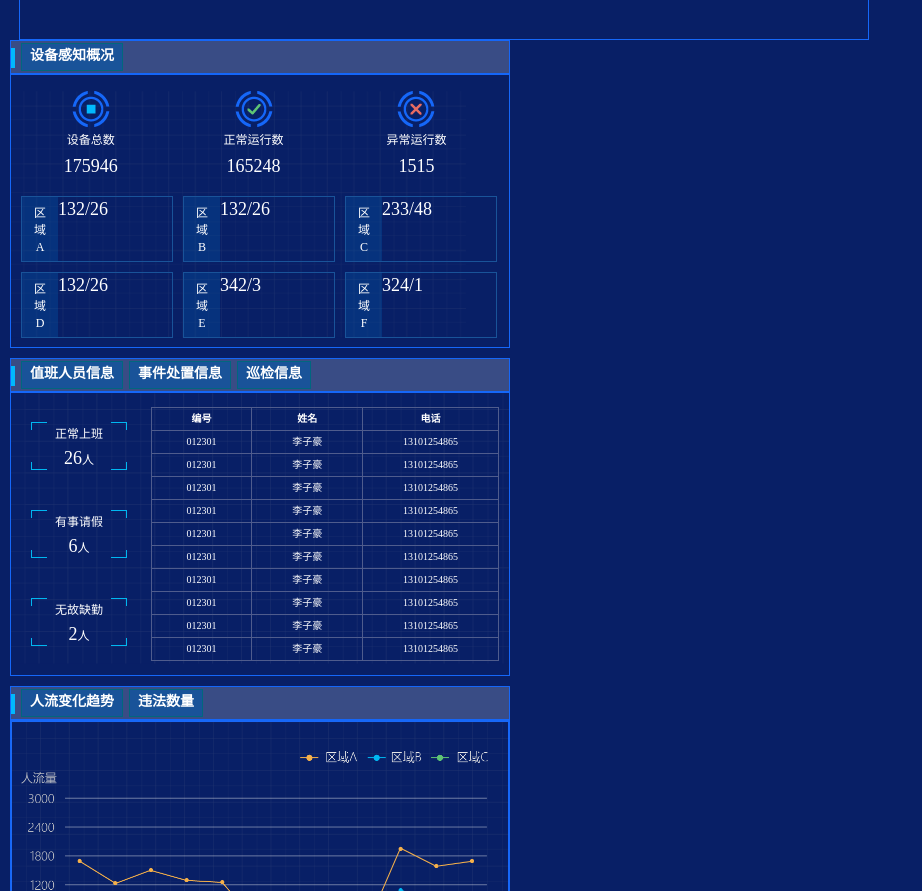
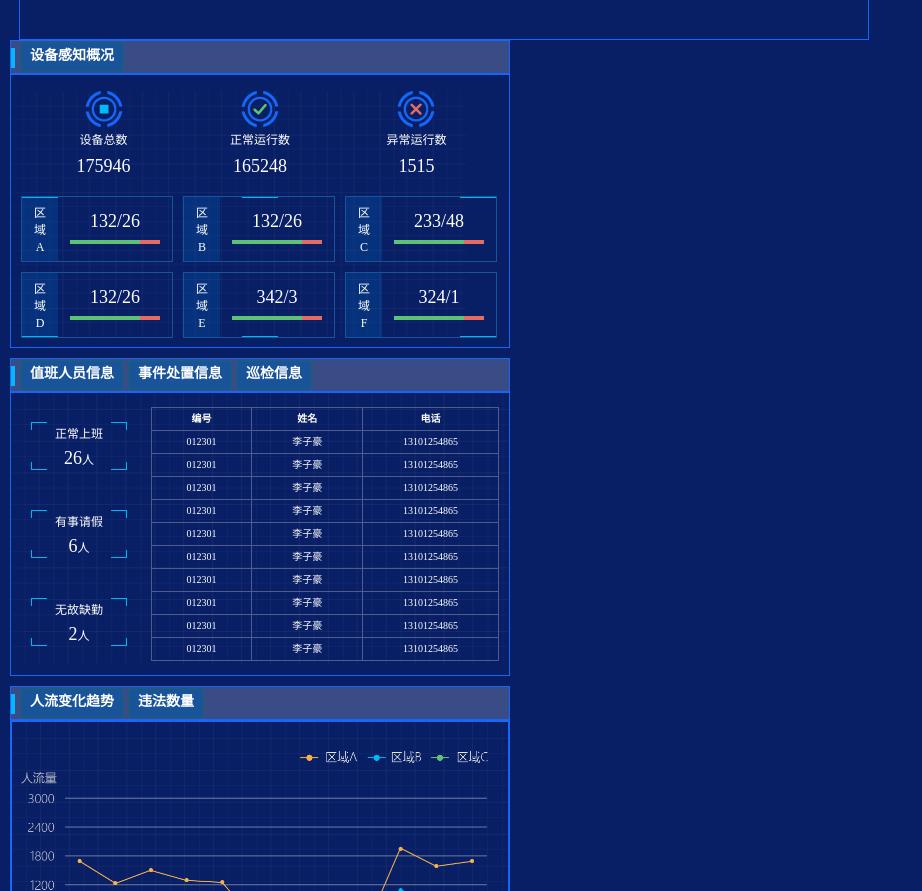
Before and after one commit to lele-organization/visualization, a plain HTML site: page index.html in a window 1280 px wide. Shown: the part 1966-2857 px from the top of the page, without its empty margins (0-922 px from the left). Drawn offline with Linux system fonts and the light colour scheme.

Commit message:
设备感知概况

```diff
--- a/css/index.css
+++ b/css/index.css
@@ -234,14 +234,14 @@
 
 /* --------------------------设备感知概况------向下---------------------- */
 .equipmentPerception .stateList{color:#fff;background: url(../img/bg_small.png) no-repeat;background-position: initial;background-size: contain;}
-.equipmentPerception .stateList .top{margin:16px 0;}
+.equipmentPerception .stateList .top{margin:16px 0;padding:0 10px; text-align: center;}
 .equipmentPerception .stateList .top .item{display: inline-block;width:32%;text-align: center;}
 .equipmentPerception .stateList .top .item .type{margin:5px 0;}
 .equipmentPerception .stateList .top .item .num{display: inline-block;}
 
 .equipmentPerception .stateList .bottom{margin-bottom:10px;padding-left:10px;}
 .equipmentPerception .stateList .bottom .item{
-	/* display: inline-block; */
+	position: relative;
 	margin-right: 10px;
 	float: left;
 	width:152px;height:66px;box-sizing: border-box;border:1px solid #195399;}
@@ -252,7 +252,19 @@
 	/* display:inline-block; */
 	height:64px;width:36px;background-color: rgba(0,124,216,0.2);}
 .equipmentPerception .stateList .bottom .item .left .vertical{width:12px;}
-.equipmentPerception .stateList .bottom .item .right{display:inline-block;}
+.equipmentPerception .stateList .bottom .item .right{display:inline-block;text-align: center;position: relative;padding-top:12px;width:114px;}
+.equipmentPerception .stateList .bottom .item .short-line{position: absolute;width: 36px;height: 1px;border-bottom: 1px solid #00b7f1;}
+.equipmentPerception .stateList .bottom .item .short-line.top-left{top:0;left:0;}
+.equipmentPerception .stateList .bottom .item .short-line.top-middle{top:0;left:58px;}
+.equipmentPerception .stateList .bottom .item .short-line.top-right{top:0;right:0;}
+.equipmentPerception .stateList .bottom .item .short-line.bottom-left{bottom:0;left:0;}
+.equipmentPerception .stateList .bottom .item .short-line.bottom-middle{bottom:0;left:58px;}
+.equipmentPerception .stateList .bottom .item .short-line.bottom-right{bottom:0;right:0;}
+.equipmentPerception .stateList .bottom .item .right .proportion{margin-top: 5px;}
+.equipmentPerception .stateList .bottom .item .right .proportion>div{ height: 4px;position: absolute;left: 12px;}
+.equipmentPerception .stateList .bottom .item .right .proportion>div.baseline{ width:90px;background-color:#e66b62; }
+.equipmentPerception .stateList .bottom .item .right .proportion>div.topline{ width:70px;background-color: #5dc274;}
+
 
 /* --------------------------设备感知概况------向上---------------------- */
 
--- a/index.html
+++ b/index.html
@@ -227,11 +227,11 @@
 										<div class="right">
 											<div class="num font-18">132/26</div>
 											<div class="proportion">
+												<div class="baseline"></div>
 												<div class="topline"></div>
-												<div class="baseline"></div>
 											</div>
 										</div>
-										<div class="short-line left-top"></div>
+										<div class="short-line top-left"></div>
 										<div class="clear"></div>
 									</div>
 									<div class="item">
@@ -239,11 +239,11 @@
 										<div class="right">
 											<div class="num font-18">132/26</div>
 											<div class="proportion">
+												<div class="baseline"></div>
 												<div class="topline"></div>
-												<div class="baseline"></div>
 											</div>
 										</div>
-										<div class="short-line left-top"></div>
+										<div class="short-line top-middle"></div>
 										<div class="clear"></div>
 									</div>
 									<div class="item">
@@ -251,11 +251,11 @@
 										<div class="right">
 											<div class="num font-18">233/48</div>
 											<div class="proportion">
+												<div class="baseline"></div>
 												<div class="topline"></div>
-												<div class="baseline"></div>
 											</div>
 										</div>
-										<div class="short-line left-top"></div>
+										<div class="short-line top-right"></div>
 										<div class="clear"></div>
 									</div>
 									<div class="clear"></div>
@@ -266,11 +266,11 @@
 										<div class="right">
 											<div class="num font-18">132/26</div>
 											<div class="proportion">
+												<div class="baseline"></div>
 												<div class="topline"></div>
-												<div class="baseline"></div>
 											</div>
 										</div>
-										<div class="short-line left-top"></div>
+										<div class="short-line bottom-left"></div>
 										<div class="clear"></div>
 									</div>
 									<div class="item">
@@ -278,11 +278,11 @@
 										<div class="right">
 											<div class="num font-18">342/3</div>
 											<div class="proportion">
+												<div class="baseline"></div>
 												<div class="topline"></div>
-												<div class="baseline"></div>
 											</div>
 										</div>
-										<div class="short-line left-top"></div>
+										<div class="short-line bottom-middle"></div>
 										<div class="clear"></div>
 									</div>
 									<div class="item">
@@ -290,11 +290,11 @@
 										<div class="right">
 											<div class="num font-18">324/1</div>
 											<div class="proportion">
+												<div class="baseline"></div>
 												<div class="topline"></div>
-												<div class="baseline"></div>
 											</div>
 										</div>
-										<div class="short-line left-top"></div>
+										<div class="short-line bottom-right"></div>
 										<div class="clear"></div>
 									</div>
 									<div class="clear"></div>
```
